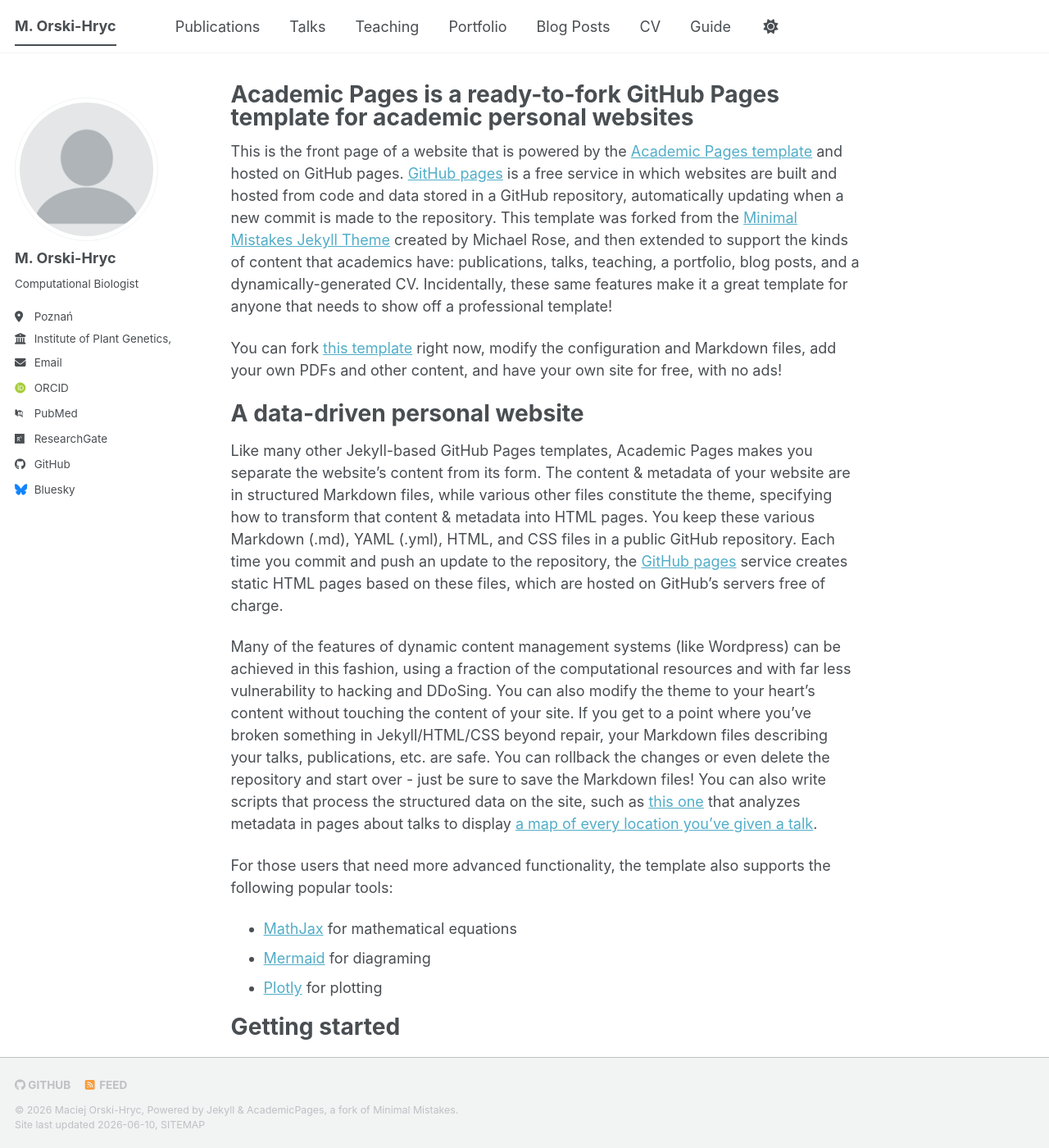
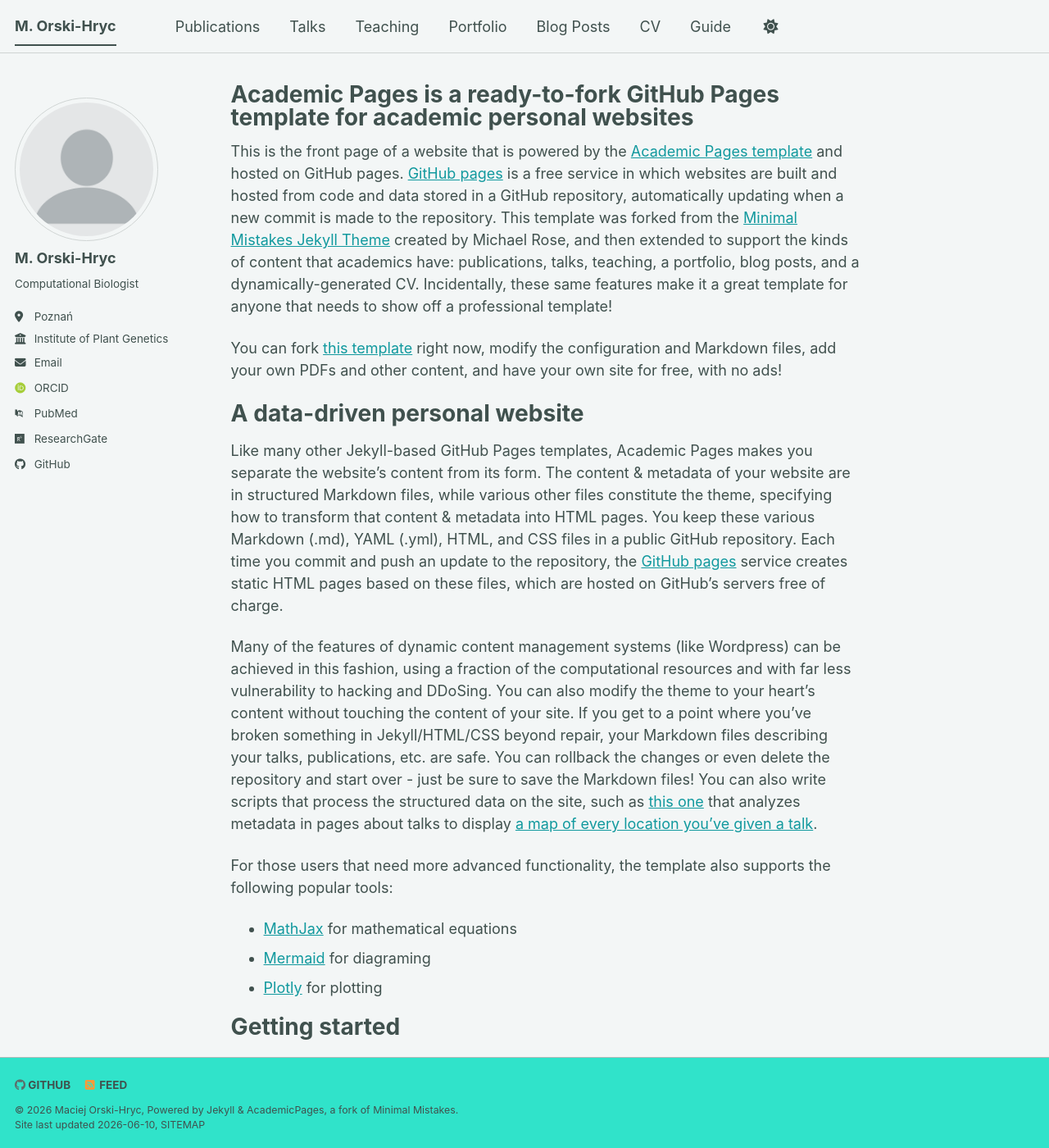
Before and after one commit to orski-hryc/orski-hryc.github.io, a Jekyll site: the page built from _pages/about.md, in a window 1280 px wide and 1400 px high. Shown: the whole window at 82% size. Built offline with Jekyll 4.4.1, drawn with Linux system fonts in a browser that asks for light colours; some web fonts are replaced; a script bundle is joined from its source files by our own code; library files that are not in the unit come from our copies.

Commit message:
Update _config.yml

```diff
--- a/_config.yml
+++ b/_config.yml
@@ -8,11 +8,11 @@
 
 # Basic Site Settings
 locale                   : "pl" #"en-US"
-site_theme               : "default" # The available themes options are "default", "air", "sunrise", "mint", "dirt" and "contrast"
+site_theme               : "mint" # The available themes options are "default", "air", "sunrise", "mint", "dirt" and "contrast"
 title                    : "M. Orski-Hryc"
 title_separator          : "-"
 name                     : &name "Maciej Orski-Hryc"
-description              : &description "Your Name's academic portfolio"   # Update this with a general description of your site, this is the default if not overridden by a page
+description              : &description "Orski-Hryc academic portfolio"   # Update this with a general description of your site, this is the default if not overridden by a page
 url                      : https://orski-hryc.github.io # The base hostname & protocol for your site e.g. "https://[your GitHub username].github.io",
                                                            # or if you already have some other page hosted on Github then use "https://[your GitHub username].github.io/[Your Repo Name]"
 baseurl                  : "" # the subpath of your site, e.g. "/blog"
@@ -28,7 +28,7 @@
   pronouns         : # example: "she/her"
   bio              : "Computational Biologist"
   location         : "Poznań"
-  employer         : "Institute of Plant Genetics, PAS"
+  employer         : "Institute of Plant Genetics"
   uri              : # URL
   email            : "mhry@igr.poznan.pl"
 
@@ -57,7 +57,7 @@
 
   # Social media
   artstation       : # Username
-  bluesky          : "bsky.app" # Replace this with you Bluesky username
+  bluesky          : #"bsky.app" # Replace this with you Bluesky username
   facebook         : # Username
   flickr           : # Username
   foursquare       : # Username
```
